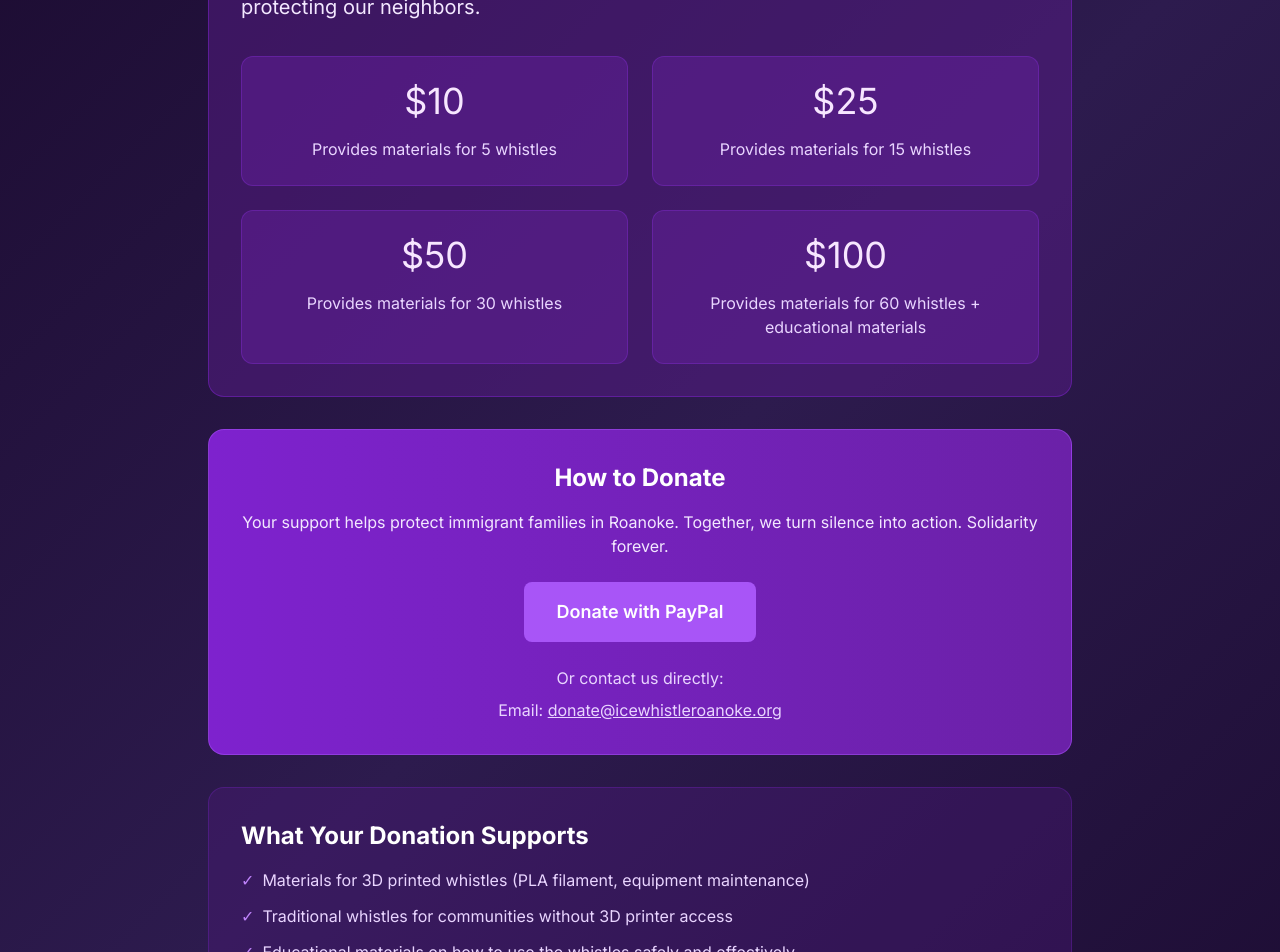
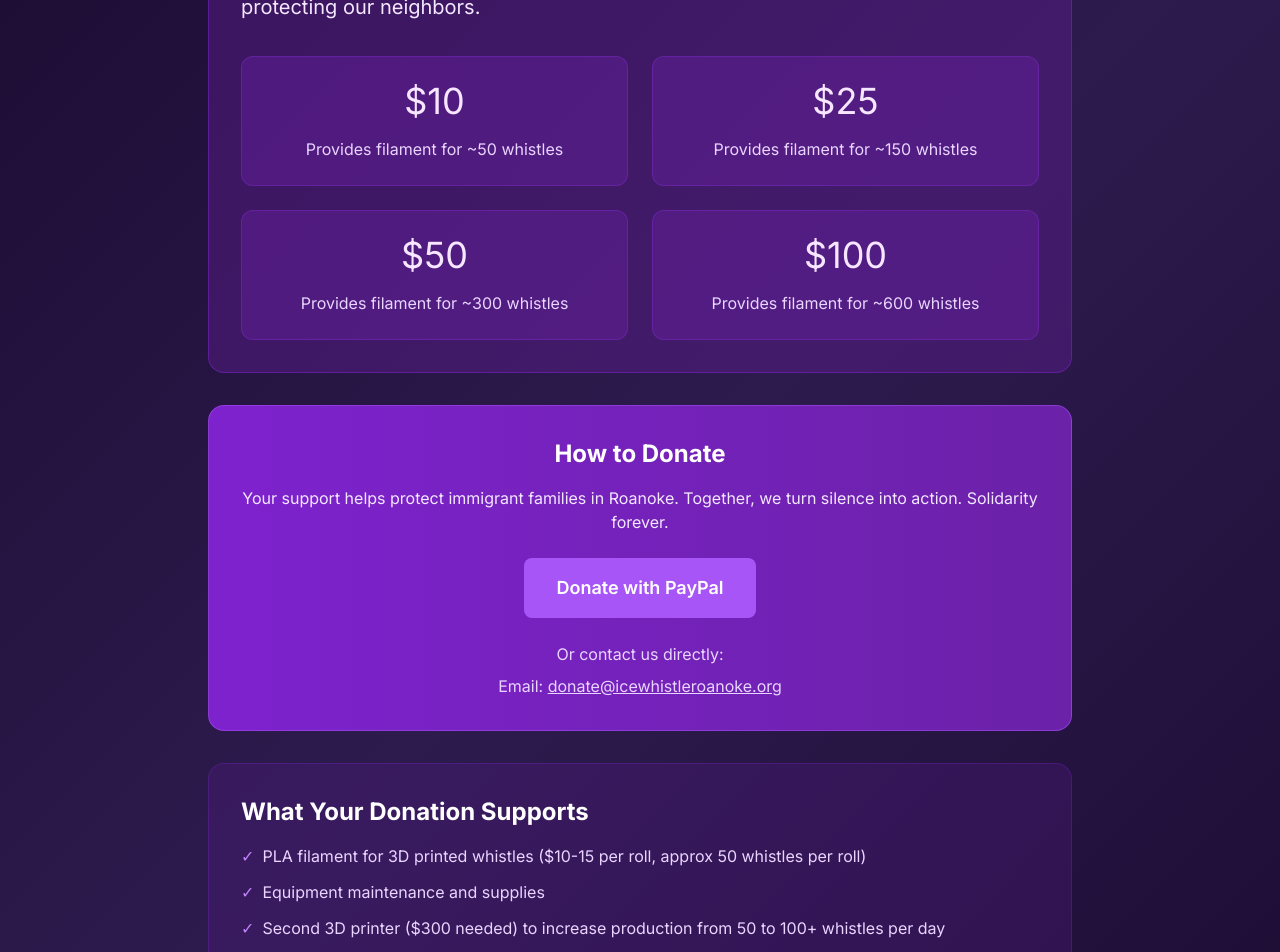
Before and after one commit to theAltaran/ice-whistle-roanoke, a Next.js app: page /donate in a window 1280 px wide. Shown: the part 300-1252 px from the top of the page. Built offline with nearby package versions, Linux system fonts and the light colour scheme.

Commit message:
Update donation tiers and add printer funding info

```diff
--- a/src/app/donate/page.tsx
+++ b/src/app/donate/page.tsx
@@ -15,19 +15,19 @@ export default function Donate() {
         <div className="grid md:grid-cols-2 gap-6 mt-8">
           <div className="bg-primary-800/40 rounded-xl p-6 border border-primary-600/30 text-center">
             <span className="text-4xl mb-4 block">$10</span>
-            <p className="text-primary-200">Provides materials for 5 whistles</p>
+            <p className="text-primary-200">Provides filament for ~50 whistles</p>
           </div>
           <div className="bg-primary-800/40 rounded-xl p-6 border border-primary-600/30 text-center">
             <span className="text-4xl mb-4 block">$25</span>
-            <p className="text-primary-200">Provides materials for 15 whistles</p>
+            <p className="text-primary-200">Provides filament for ~150 whistles</p>
           </div>
           <div className="bg-primary-800/40 rounded-xl p-6 border border-primary-600/30 text-center">
             <span className="text-4xl mb-4 block">$50</span>
-            <p className="text-primary-200">Provides materials for 30 whistles</p>
+            <p className="text-primary-200">Provides filament for ~300 whistles</p>
           </div>
           <div className="bg-primary-800/40 rounded-xl p-6 border border-primary-600/30 text-center">
             <span className="text-4xl mb-4 block">$100</span>
-            <p className="text-primary-200">Provides materials for 60 whistles + educational materials</p>
+            <p className="text-primary-200">Provides filament for ~600 whistles</p>
           </div>
         </div>
       </div>
@@ -56,15 +56,15 @@ export default function Donate() {
         <ul className="space-y-3 text-primary-200">
           <li className="flex items-start">
             <span className="text-primary-400 mr-2">✓</span>
-            <span>Materials for 3D printed whistles (PLA filament, equipment maintenance)</span>
+            <span>PLA filament for 3D printed whistles ($10-15 per roll, approx 50 whistles per roll)</span>
           </li>
           <li className="flex items-start">
             <span className="text-primary-400 mr-2">✓</span>
-            <span>Traditional whistles for communities without 3D printer access</span>
+            <span>Equipment maintenance and supplies</span>
           </li>
           <li className="flex items-start">
             <span className="text-primary-400 mr-2">✓</span>
-            <span>Educational materials on how to use the whistles safely and effectively</span>
+            <span>Second 3D printer ($300 needed) to increase production from 50 to 100+ whistles per day</span>
           </li>
           <li className="flex items-start">
             <span className="text-primary-400 mr-2">✓</span>
```
